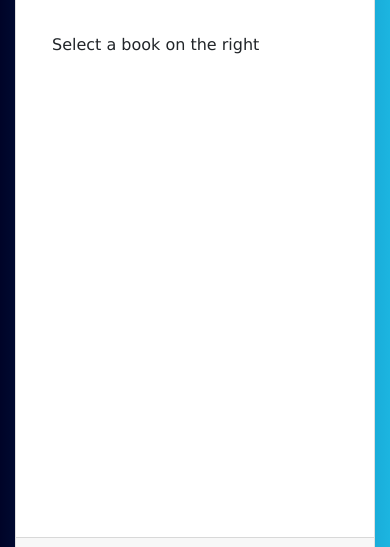
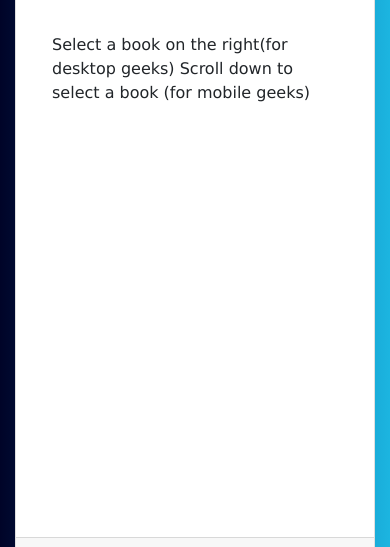
Before and after one commit to arixank/Dexos, a plain HTML site: page index.html in a window 390 px wide. Shown: the part 215-762 px from the top of the page. Drawn offline with nearby package versions, Linux system fonts and the light colour scheme.

Commit message:
Update for mobile users !

```diff
--- a/index.html
+++ b/index.html
@@ -26,7 +26,8 @@
                     <h2 class="card-header" id="fileName">Book Title</h2>
                     <div class="card-body">
                         <div class="displayBox scroll-box" id="fileContent">
-                            Select a book on the right
+                            Select a book on the right(for desktop geeks)
+                            Scroll down to select a book (for mobile geeks)
                         </div>
                     </div>
                     <div class="card-footer text-muted d-flex justify-content-center">
```
